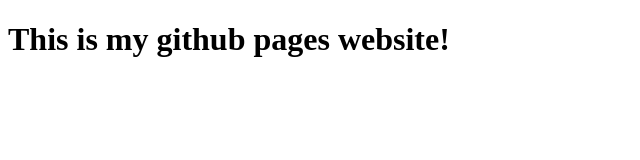
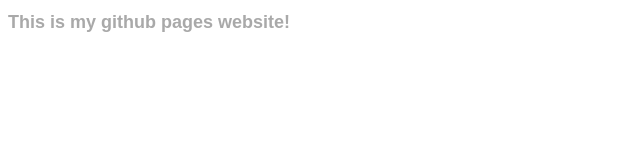
Before and after one commit to prvlmir/vlad312123.github.io, a plain HTML site: page index.html in a window 1280 px wide. Shown: the whole page, without its empty margins (0-640 px from the left). Drawn offline with Linux system fonts and the light colour scheme.

Commit message:
Add styles

```diff
--- a/index.html
+++ b/index.html
@@ -5,6 +5,13 @@
     <meta http-equiv="X-UA-Compatible" content="IE=edge">
     <meta name="viewport" content="width=device-width, initial-scale=1.0">
     <title>Document</title>
+    <style>
+        h1{
+            font-size: 18px;
+            font-family: Arial;
+            color: darkgrey;
+        }
+    </style>
 </head>
 <body>
     <h1>This is my github pages website!</h1>
```
